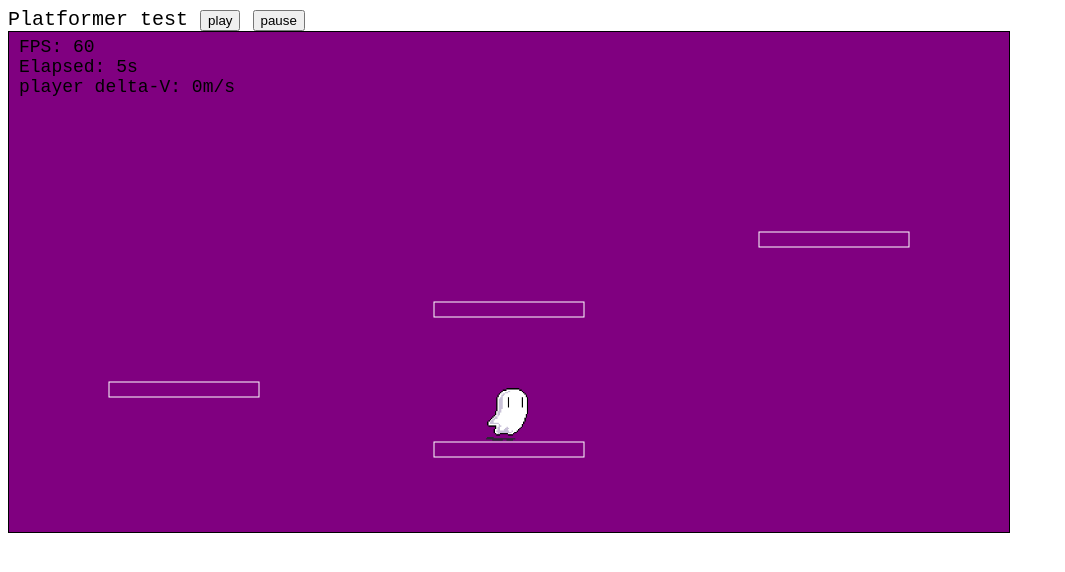
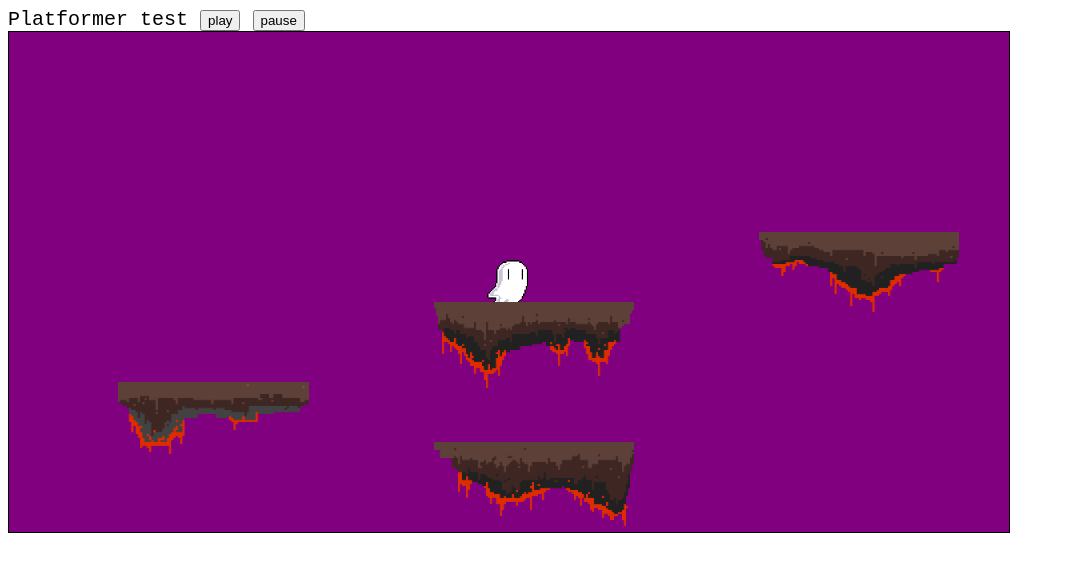
Before and after one commit to Kasutu/floor-is-lava, a plain HTML site: page index.html in a window 1280 px wide. Shown: the whole page, without its empty margins (0-1065 px from the left). Drawn offline with Linux system fonts and the light colour scheme.

Commit message:
Update index.html

```diff
--- a/index.html
+++ b/index.html
@@ -30,6 +30,6 @@
       Canvas is not supported in your browser.
     </canvas>
     <!-- js file link tag -->
-    <script src="./index.js" type="text/javascript"></script>
+    <script src="./indexEdited.js" type="text/javascript"></script>
   </body>
 </html>
```
